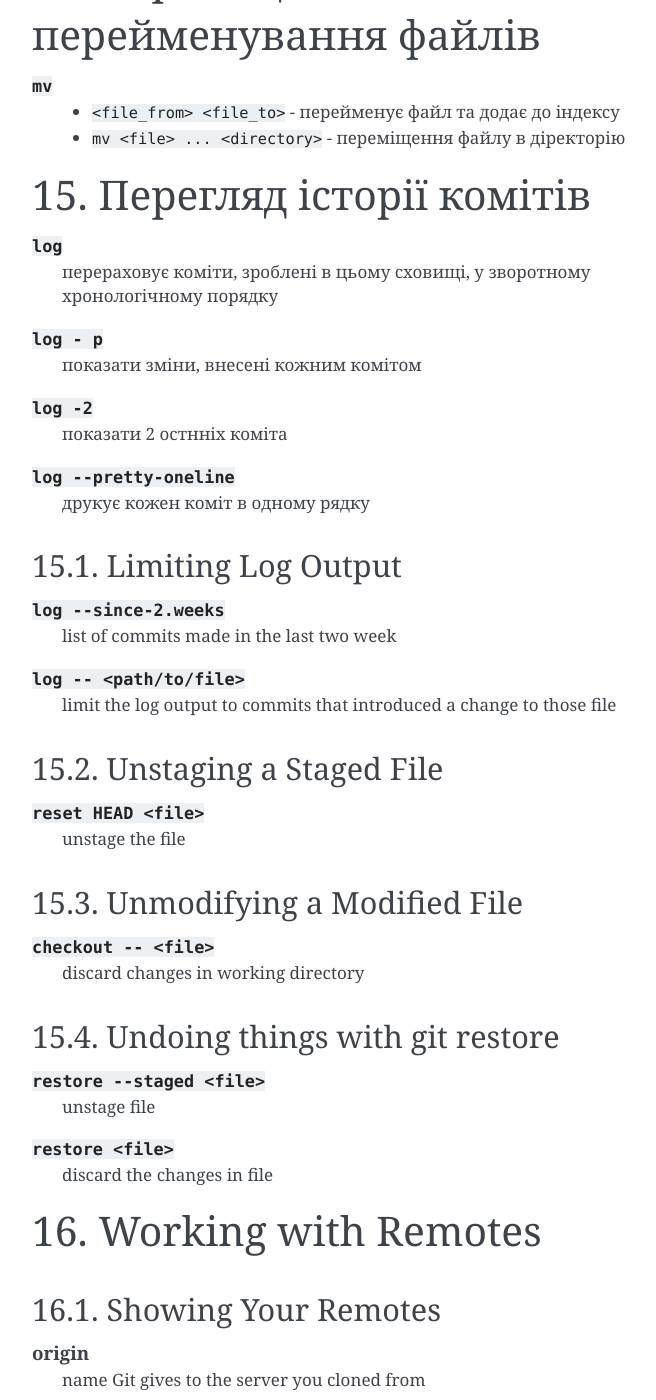
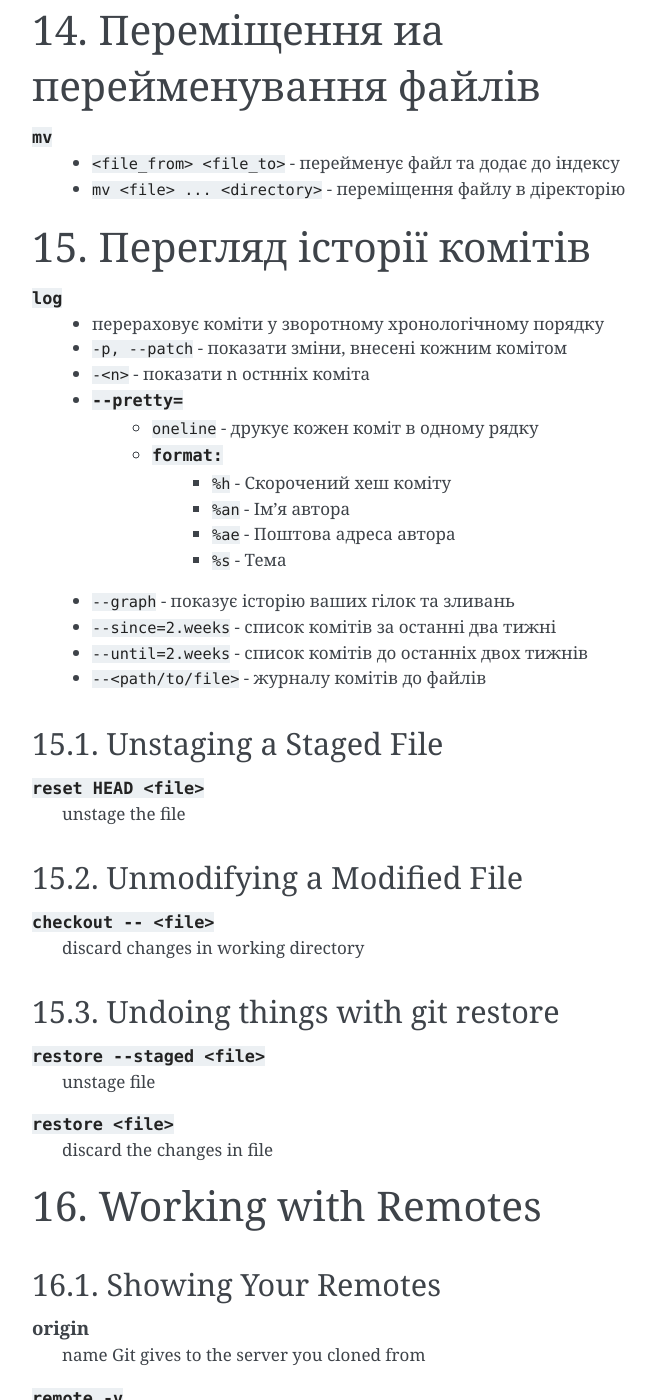
Before and after one commit to lsv62/Git, a Sphinx documentation site: the page built from source/git.rst, in a window 1280 px wide and 1400 px high, scrolled down 4216 px. Shown: the whole window, without its empty margins (388-1044 px from the left). Built offline with Sphinx 7.4.7, drawn with Linux system fonts in a browser that asks for light colours; some of the changed text lies outside the part shown.

Commit message:
Перегляд історії комітів

```diff
--- a/source/conf.py
+++ b/source/conf.py
@@ -19,7 +19,7 @@ extensions = []
 templates_path = ['_templates']
 exclude_patterns = []
 
-
+language = 'uk'
 
 # -- Options for HTML output -------------------------------------------------
 # https://www.sphinx-doc.org/en/master/usage/configuration.html#options-for-html-output
--- a/source/git.rst
+++ b/source/git.rst
@@ -5,13 +5,13 @@
 .. glossary::
 
     ``config``
-        ``--system -l`` - конфігурація для всіх користувачів c:/Program Files/Git/etc/gitconfig
-        ``--global -l`` - конфігурація для користувача [user]/.gitconfig
-        ``--local -l`` - конфігурація для репозиторія .git/config
-        ``--global user.name "..."`` - ім'я користувача
-        ``--global user.email ...`` - e-mail
-        ``user.name "..."`` - ім'я користувача для проекта
-        ``user.email ...`` - e-mail для проекта
+        * ``--system -l`` - конфігурація для всіх користувачів c:/Program Files/Git/etc/gitconfig
+        * ``--global -l`` - конфігурація для користувача [user]/.gitconfig
+        * ``--local -l`` - конфігурація для репозиторія .git/config
+        * ``--global user.name "..."`` - ім'я користувача
+        * ``--global user.email ...`` - e-mail
+        * ``user.name "..."`` - ім'я користувача для проекта
+        * ``user.email ...`` - e-mail для проекта
 
 Отримання довідки
 -----------------------
@@ -180,27 +180,20 @@
 .. glossary::
 
     ``log``
-        перераховує коміти, зроблені в цьому сховищі, у зворотному хронологічному порядку
-
-    ``log - p``
-        показати зміни, внесені кожним комітом
-
-    ``log -2``
-        показати 2 остнніх коміта
-
-    ``log --pretty-oneline``
-        друкує кожен коміт в одному рядку
-
-Limiting Log Output
-~~~~~~~~~~~~~~~~~~~
-
-.. glossary::
-
-    ``log --since-2.weeks``
-         list of commits made in the last two week
-
-    ``log -- <path/to/file>``
-         limit the log output to commits that introduced a change to those file
+        * перераховує коміти у зворотному хронологічному порядку
+        * ``-p, --patch`` - показати зміни, внесені кожним комітом
+        * ``-<n>`` - показати n остнніх коміта
+        * ``--pretty=``
+            * ``oneline`` -  друкує кожен коміт в одному рядку
+            * ``format:``
+                * ``%h`` - Скорочений хеш коміту
+                * ``%an`` - Ім’я автора
+                * ``%ae`` - Поштова адреса автора
+                * ``%s`` - Тема
+        * ``--graph`` -  показує історію ваших гілок та зливань
+        * ``--since=2.weeks`` - список комітів за останні два тижні
+        * ``--until=2.weeks`` - список комітів до останніх двох тижнів
+        * ``--<path/to/file>`` - журналу комітів до файлів
 
 Unstaging a Staged File
 ~~~~~~~~~~~~~~~~~~~~~~~
```
